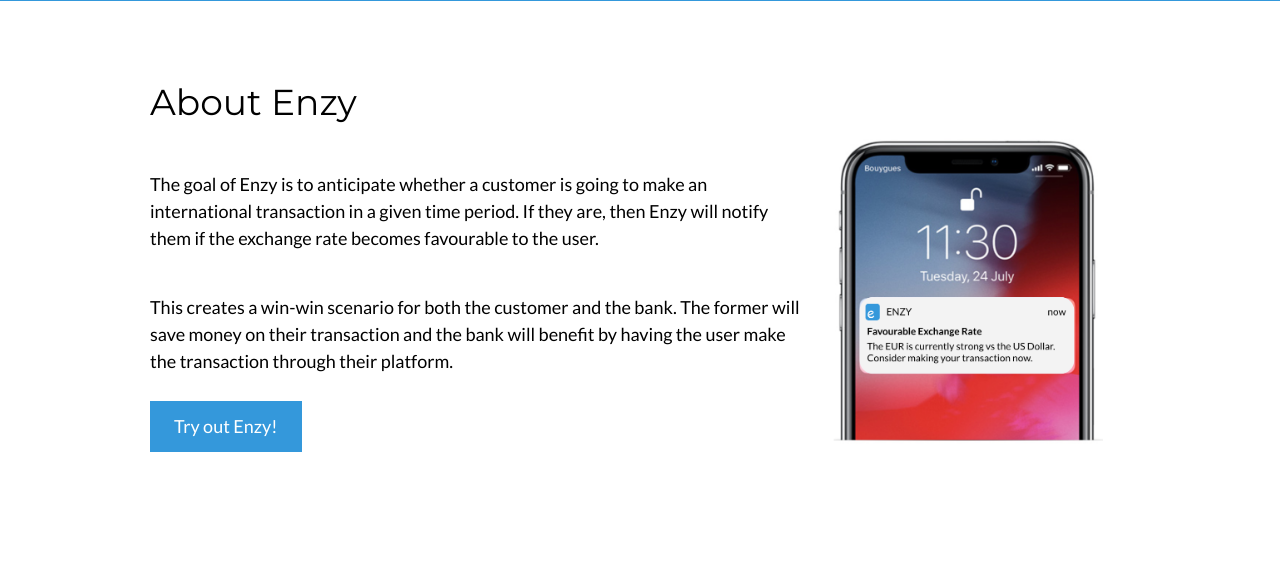
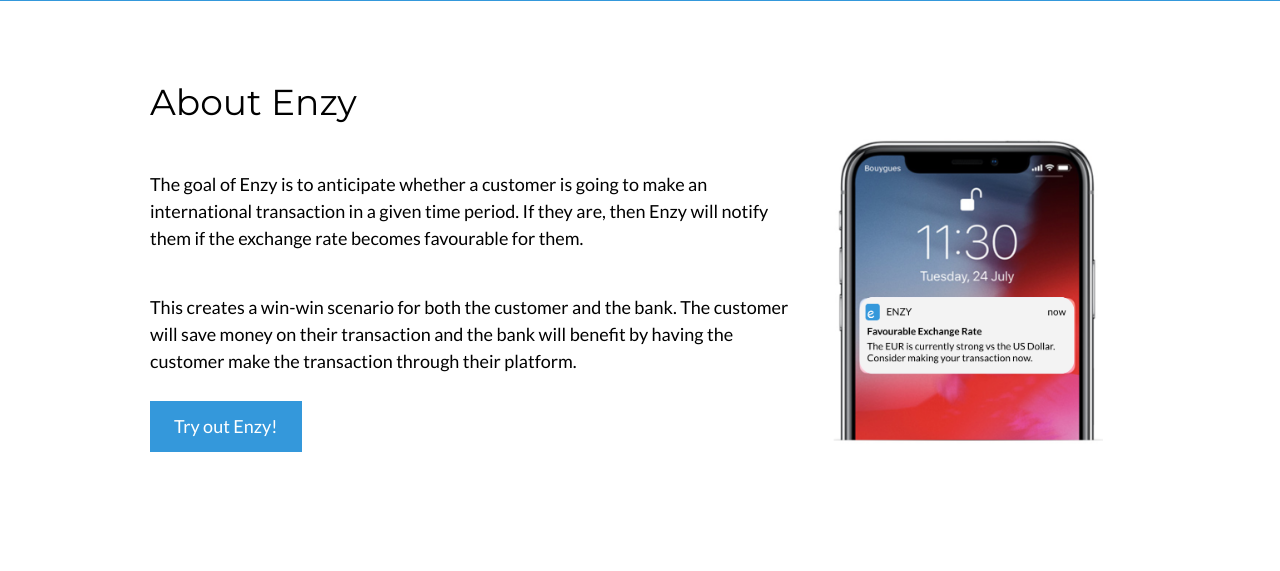
Before and after one commit to fromdatavistodatascience/capstone-lfs, a Flask app: page / in a window 1280 px wide. Shown: the part 582-1153 px from the top of the page. Run offline with Flask 2, Linux system fonts and the light colour scheme; parts of the project's set-up code (start-up, migrations or seed data) failed here and were passed over.

Commit message:
Reworded about section

```diff
--- a/templates/index.html
+++ b/templates/index.html
@@ -207,8 +207,8 @@ input[type=submit]:hover {
   <div class="w3-content">
     <div class="w3-twothird">
       <h1>About Enzy</h1>
-      <h5 class="w3-padding-32">The goal of Enzy is to anticipate whether a customer is going to make an international transaction in a given time period. If they are, then Enzy will notify them if the exchange rate becomes favourable to the user.</h5>
-      <h5 class="w3-padding-32">This creates a win-win scenario for both the customer and the bank. The former will save money on their transaction and the bank will benefit by having the user make the transaction through their platform.</h5>
+      <h5 class="w3-padding-32">The goal of Enzy is to anticipate whether a customer is going to make an international transaction in a given time period. If they are, then Enzy will notify them if the exchange rate becomes favourable for them.</h5>
+      <h5 class="w3-padding-32">This creates a win-win scenario for both the customer and the bank. The customer will save money on their transaction and the bank will benefit by having the customer make the transaction through their platform.</h5>
       <a href="#questions" class="w3-button w3-padding-large w3-large w3-margin-top" style="color: #ffffff; background-color: #3498db">Try out Enzy!</a>
     </div>
 
```
